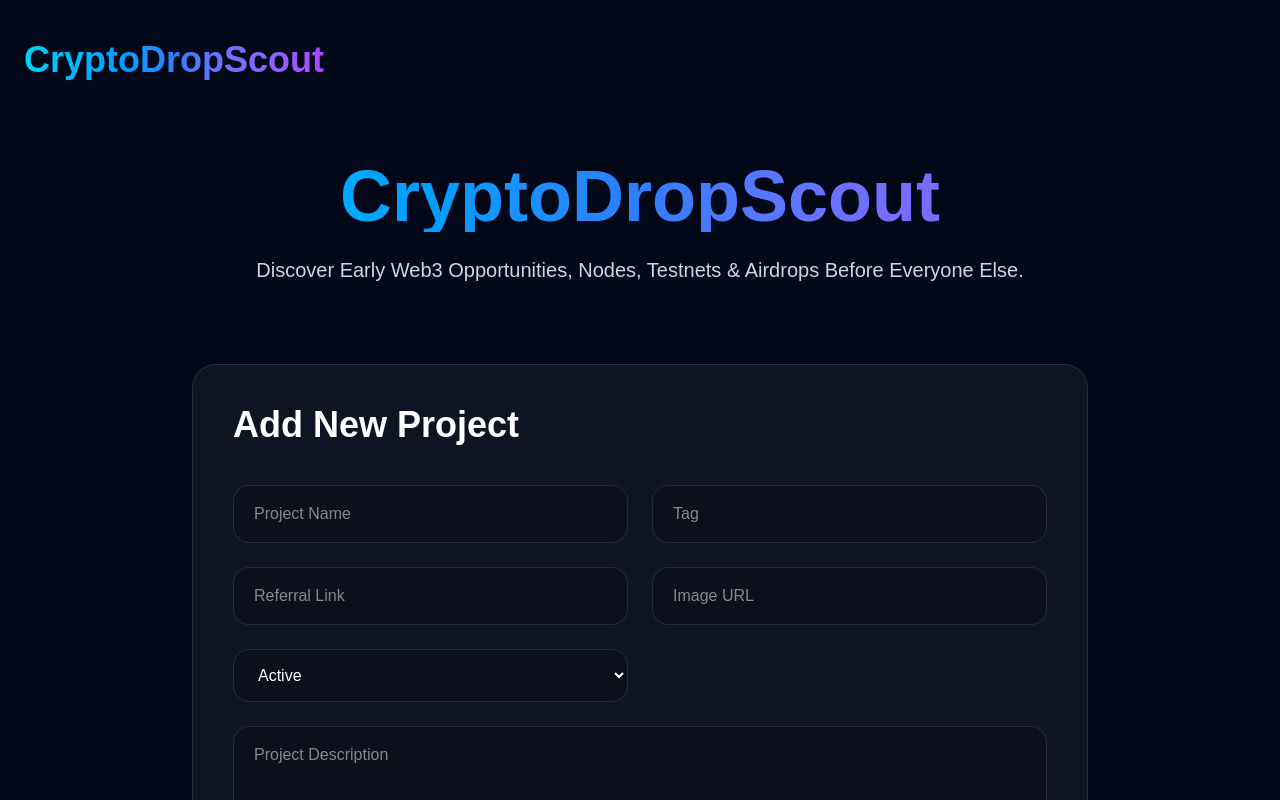
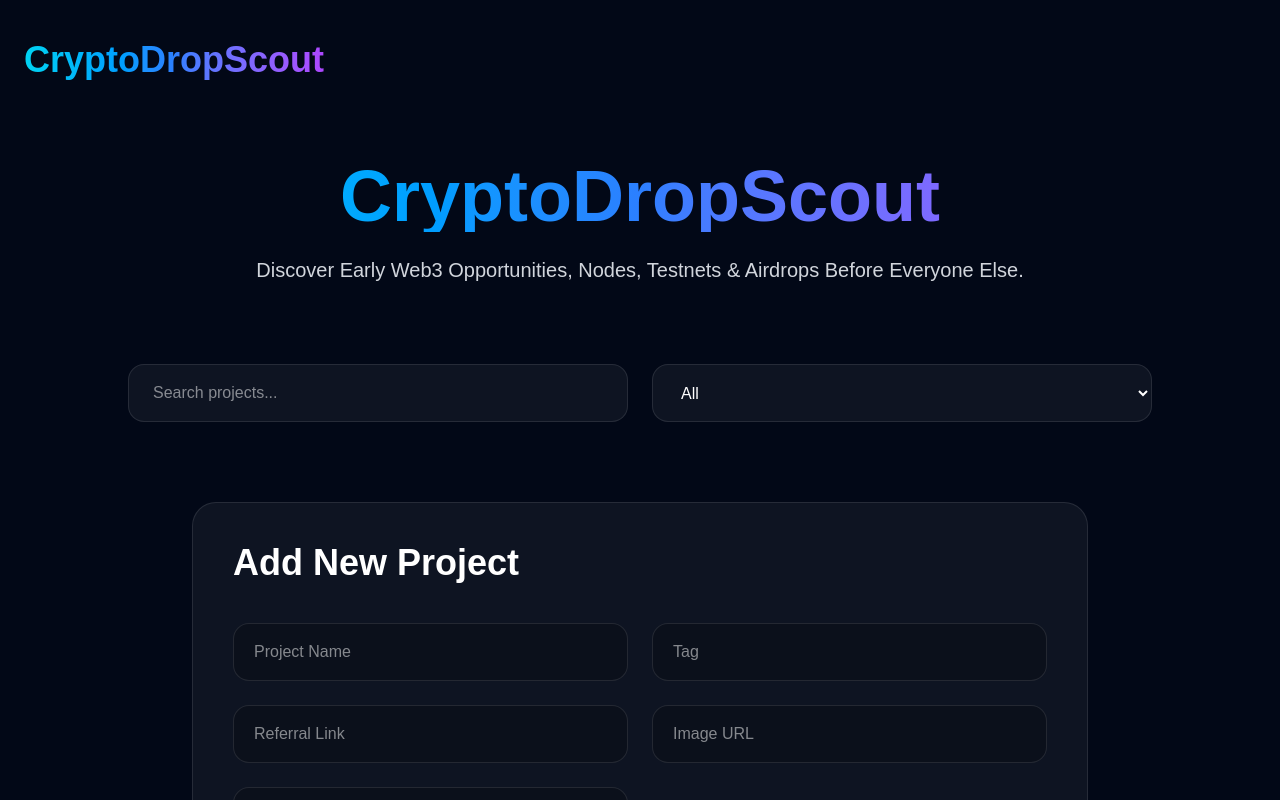
Before and after one commit to Hunterkak/cryptodropscout, a Next.js app: page / in a window 1280 px wide. Shown: the top 800 px of the page. Built offline with nearby package versions, Linux system fonts and the light colour scheme; no server answers; the database is empty.

Commit message:
added search and filter system

```diff
--- a/src/app/page.tsx
+++ b/src/app/page.tsx
@@ -26,6 +26,9 @@ export default function Home() {
   const [status, setStatus] = useState("Active");
 
   const [editingId, setEditingId] = useState("");
+
+  const [search, setSearch] = useState("");
+  const [filterStatus, setFilterStatus] = useState("All");
 
   useEffect(() => {
 
@@ -112,11 +115,26 @@ export default function Home() {
 
   };
 
-  const activeProjects = projects.filter(
+  const filteredProjects = projects.filter((project) => {
+
+    const matchesSearch =
+      project.title?.toLowerCase().includes(search.toLowerCase()) ||
+      project.description?.toLowerCase().includes(search.toLowerCase()) ||
+      project.tags?.join(" ").toLowerCase().includes(search.toLowerCase());
+
+    const matchesStatus =
+      filterStatus === "All" ||
+      project.status === filterStatus;
+
+    return matchesSearch && matchesStatus;
+
+  });
+
+  const activeProjects = filteredProjects.filter(
     (project) => project.status !== "Ended"
   );
 
-  const endedProjects = projects.filter(
+  const endedProjects = filteredProjects.filter(
     (project) => project.status === "Ended"
   );
 
@@ -142,6 +160,33 @@ export default function Home() {
         <p className="mt-6 text-xl text-gray-300 max-w-3xl mx-auto">
           Discover Early Web3 Opportunities, Nodes, Testnets & Airdrops Before Everyone Else.
         </p>
+
+      </section>
+
+      {/* Search + Filter */}
+      <section className="max-w-5xl mx-auto mt-20 grid md:grid-cols-2 gap-6">
+
+        <input
+          type="text"
+          placeholder="Search projects..."
+          value={search}
+          onChange={(e) => setSearch(e.target.value)}
+          className="px-6 py-4 rounded-2xl bg-white/5 border border-white/10"
+        />
+
+        <select
+          value={filterStatus}
+          onChange={(e) => setFilterStatus(e.target.value)}
+          className="px-6 py-4 rounded-2xl bg-white/5 border border-white/10"
+        >
+          <option>All</option>
+          <option>Active</option>
+          <option>Upcoming</option>
+          <option>Hot</option>
+          <option>Confirmed</option>
+          <option>Potential</option>
+          <option>Ended</option>
+        </select>
 
       </section>
 
@@ -208,7 +253,7 @@ export default function Home() {
           className="w-full mt-6 px-5 py-4 rounded-2xl bg-black/20 border border-white/10 min-h-[140px]"
         />
 
-        <div className="flex gap-4 mt-8">
+        <div className="flex gap-4 mt-8 flex-wrap">
 
           {editingId ? (
 
```
